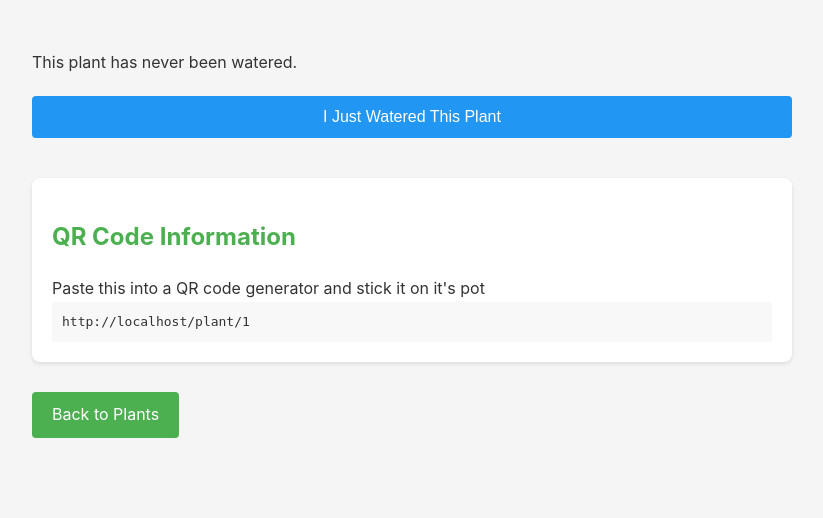
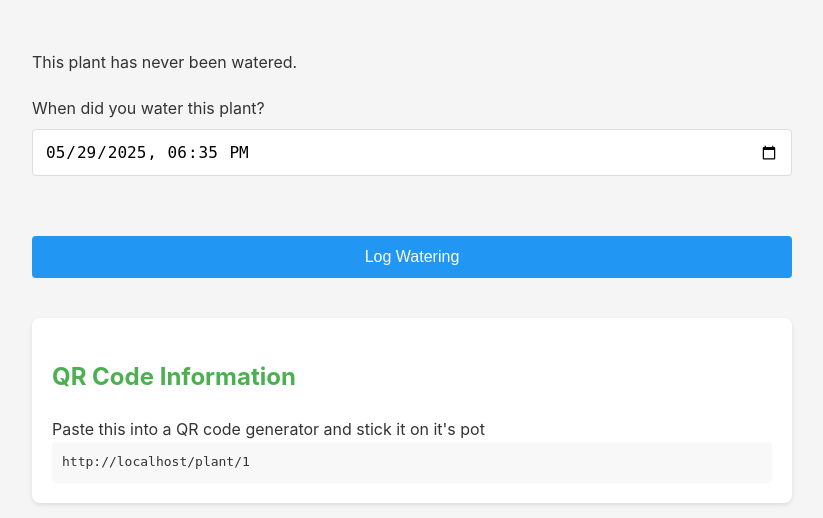
Before and after one commit to Simply56/Leaf, a Flask app: page /plant/1 in a window 1280 px wide. Shown: the top 518 px of the page, without its empty margins (228-1051 px from the left). Run offline with Flask 3, Linux system fonts and the light colour scheme.

Commit message:
add a datetime picker for past feedings

```diff
--- a/app.py
+++ b/app.py
@@ -42,7 +42,11 @@ def add_plant():
 def water_plant(plant_id):
     plants = load_plants()
     if plant_id in plants:
-        plants[plant_id]['last_watered'] = datetime.now().isoformat()
+        watering_time = request.form.get('watering_time')
+        if watering_time:
+            plants[plant_id]['last_watered'] = watering_time
+        else:
+            plants[plant_id]['last_watered'] = datetime.now().isoformat()
         save_plants(plants)
     return redirect(url_for('plant_status', plant_id=plant_id))
 
--- a/static/style.css
+++ b/static/style.css
@@ -103,6 +103,25 @@ button:hover {
     background-color: #1976D2;
 }
 
+.datetime-picker {
+    margin: 20px 0;
+}
+
+.datetime-picker label {
+    display: block;
+    margin-bottom: 8px;
+    color: var(--text-color);
+}
+
+.datetime-picker input[type="datetime-local"] {
+    width: 100%;
+    padding: 12px;
+    border: 1px solid #ddd;
+    border-radius: 4px;
+    font-size: 16px;
+    margin-bottom: 10px;
+}
+
 .qr-info {
     background: var(--card-background);
     padding: 20px;
--- a/templates/plant.html
+++ b/templates/plant.html
@@ -14,7 +14,11 @@
     </div>
 
     <form action="{{ url_for('water_plant', plant_id=plant_id) }}" method="post">
-        <button type="submit" class="water-button">I Just Watered This Plant</button>
+        <div class="datetime-picker">
+            <label for="watering_time">When did you water this plant?</label>
+            <input type="datetime-local" id="watering_time" name="watering_time" value="{{ now.strftime('%Y-%m-%dT%H:%M') }}">
+        </div>
+        <button type="submit" class="water-button">Log Watering</button>
     </form>
 
     <div class="qr-info">
```
